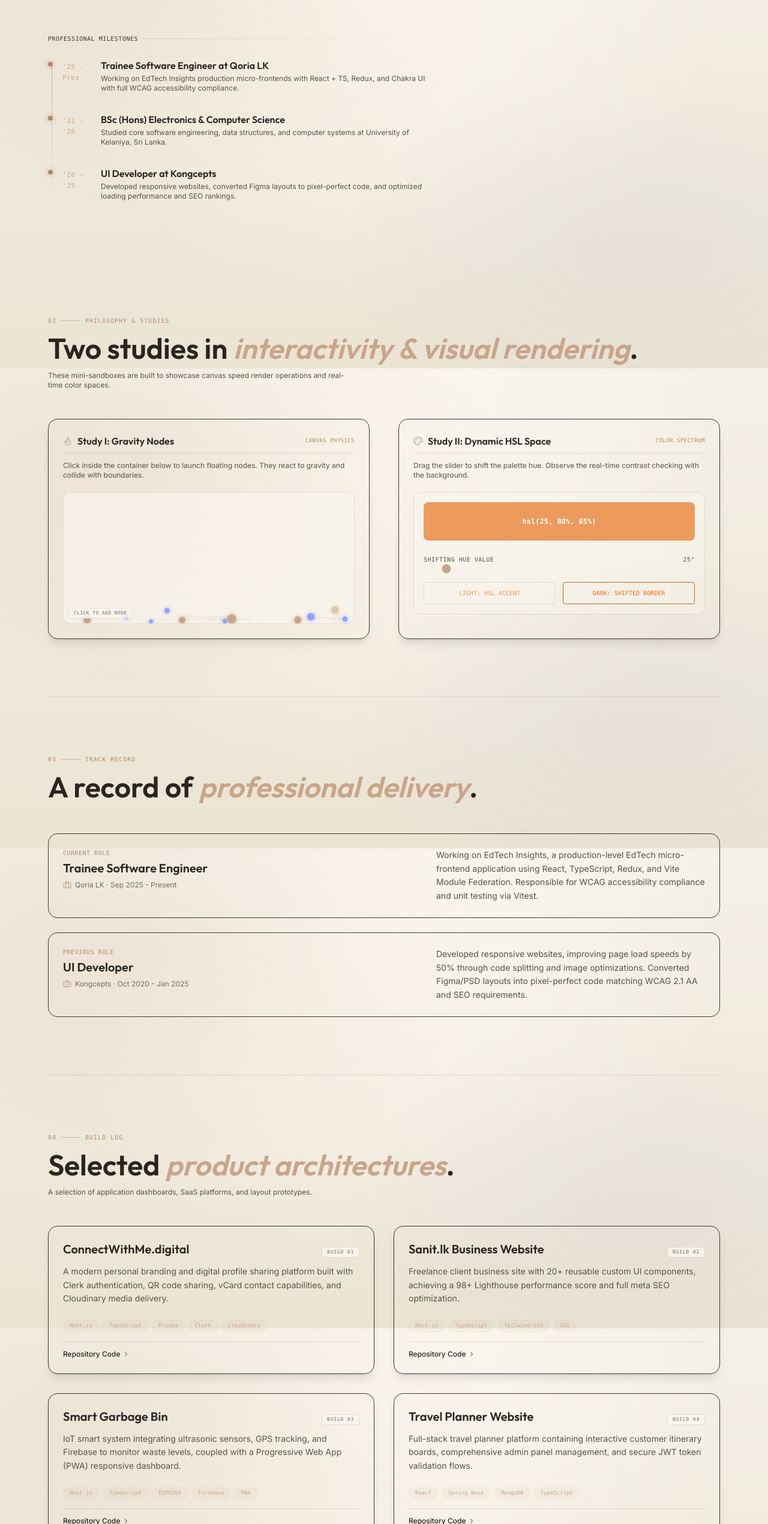
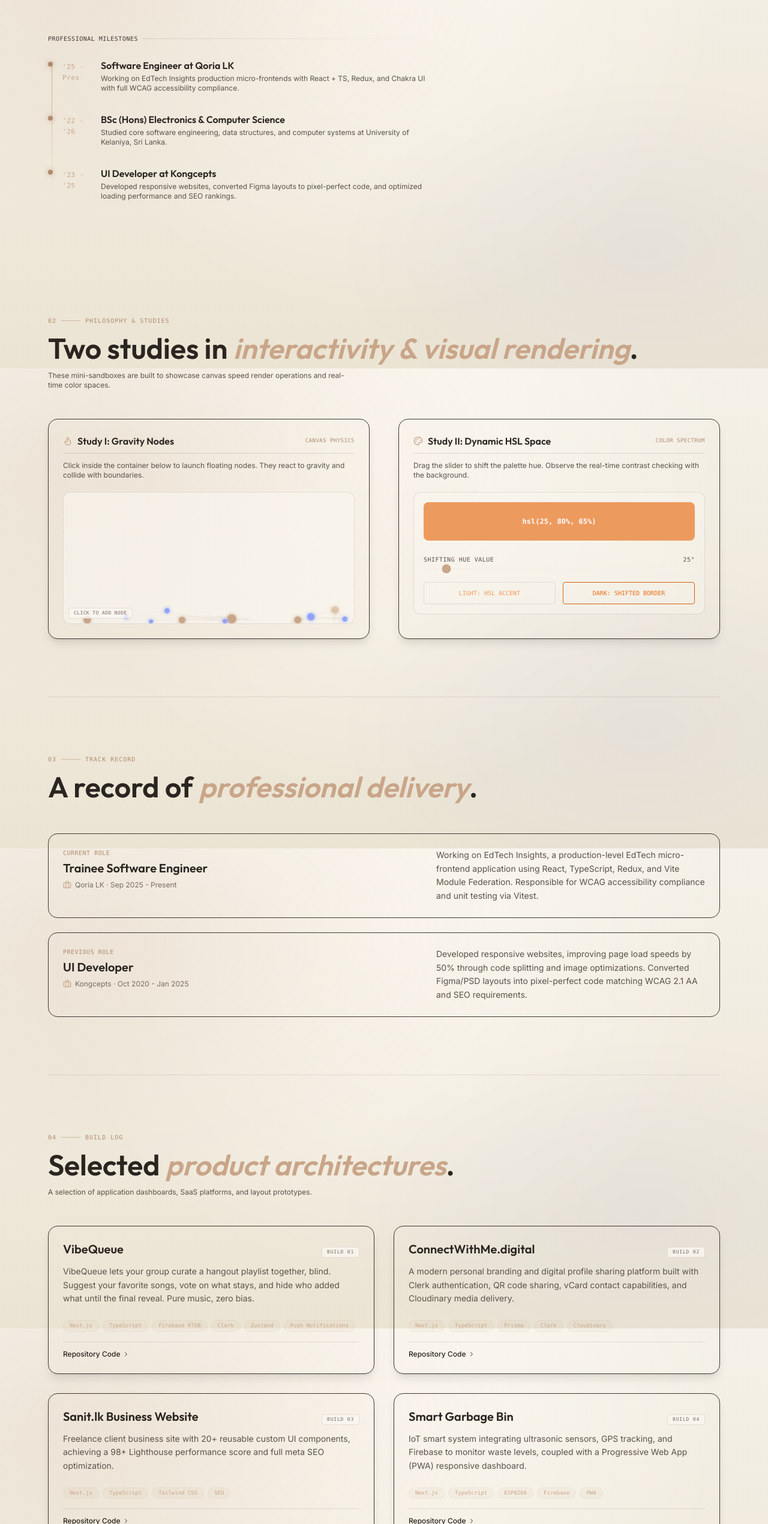
Before and after one commit to thusithakit/portfolio-v2.0, a Next.js app: page / in a window 1280 px wide. Shown: the part 1786-4326 px from the top of the page at 60% size. Built offline with nearby package versions, Linux system fonts and the light colour scheme; no server answers.

Commit message:
feat: Update details

```diff
--- a/src/app/page.tsx
+++ b/src/app/page.tsx
@@ -29,6 +29,12 @@ import ChatWidget from "@/components/ChatWidget";
 // Project Database
 const projects = [
   {
+    title: "VibeQueue",
+    desc: "VibeQueue lets your group curate a hangout playlist together, blind. Suggest your favorite songs, vote on what stays, and hide who added what until the final reveal. Pure music, zero bias.",
+    tech: ["Next.js", "TypeScript", "Firebase RTDB", "Clerk", "Zustand", "Push Notifications"],
+    link: "https://vibequeue.vercel.app/",
+  },
+  {
     title: "ConnectWithMe.digital",
     desc: "A modern personal branding and digital profile sharing platform built with Clerk authentication, QR code sharing, vCard contact capabilities, and Cloudinary media delivery.",
     tech: ["Next.js", "TypeScript", "Prisma", "Clerk", "Cloudinary"],
@@ -58,7 +64,7 @@ const projects = [
 const timelineItems = [
   {
     year: "'25 - Pres",
-    title: "Trainee Software Engineer at Qoria LK",
+    title: "Software Engineer at Qoria LK",
     desc: "Working on EdTech Insights production micro-frontends with React + TS, Redux, and Chakra UI with full WCAG accessibility compliance."
   },
   {
@@ -67,7 +73,7 @@ const timelineItems = [
     desc: "Studied core software engineering, data structures, and computer systems at University of Kelaniya, Sri Lanka."
   },
   {
-    year: "'20 - '25",
+    year: "'23 - '25",
     title: "UI Developer at Kongcepts",
     desc: "Developed responsive websites, converted Figma layouts to pixel-perfect code, and optimized loading performance and SEO rankings."
   }
```
